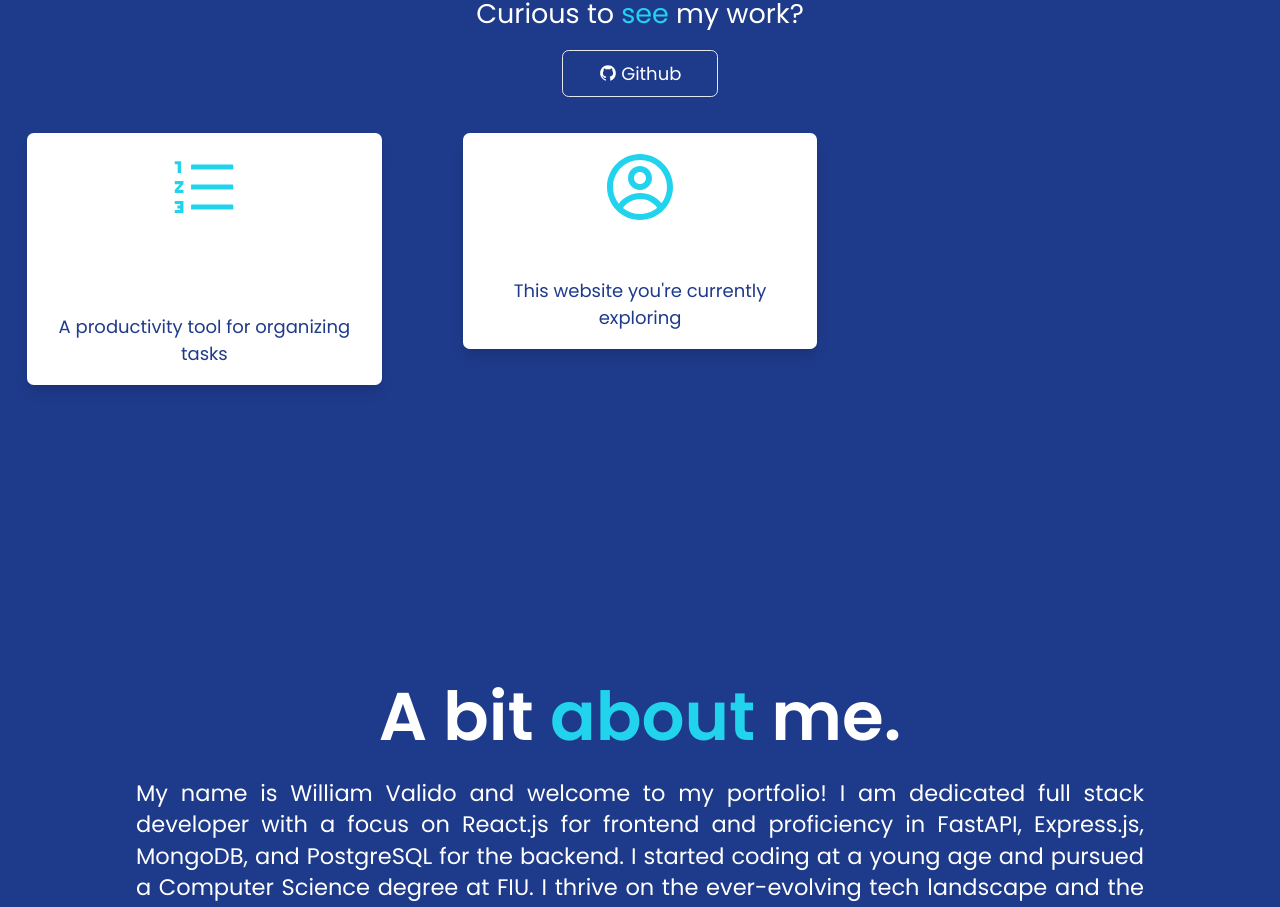
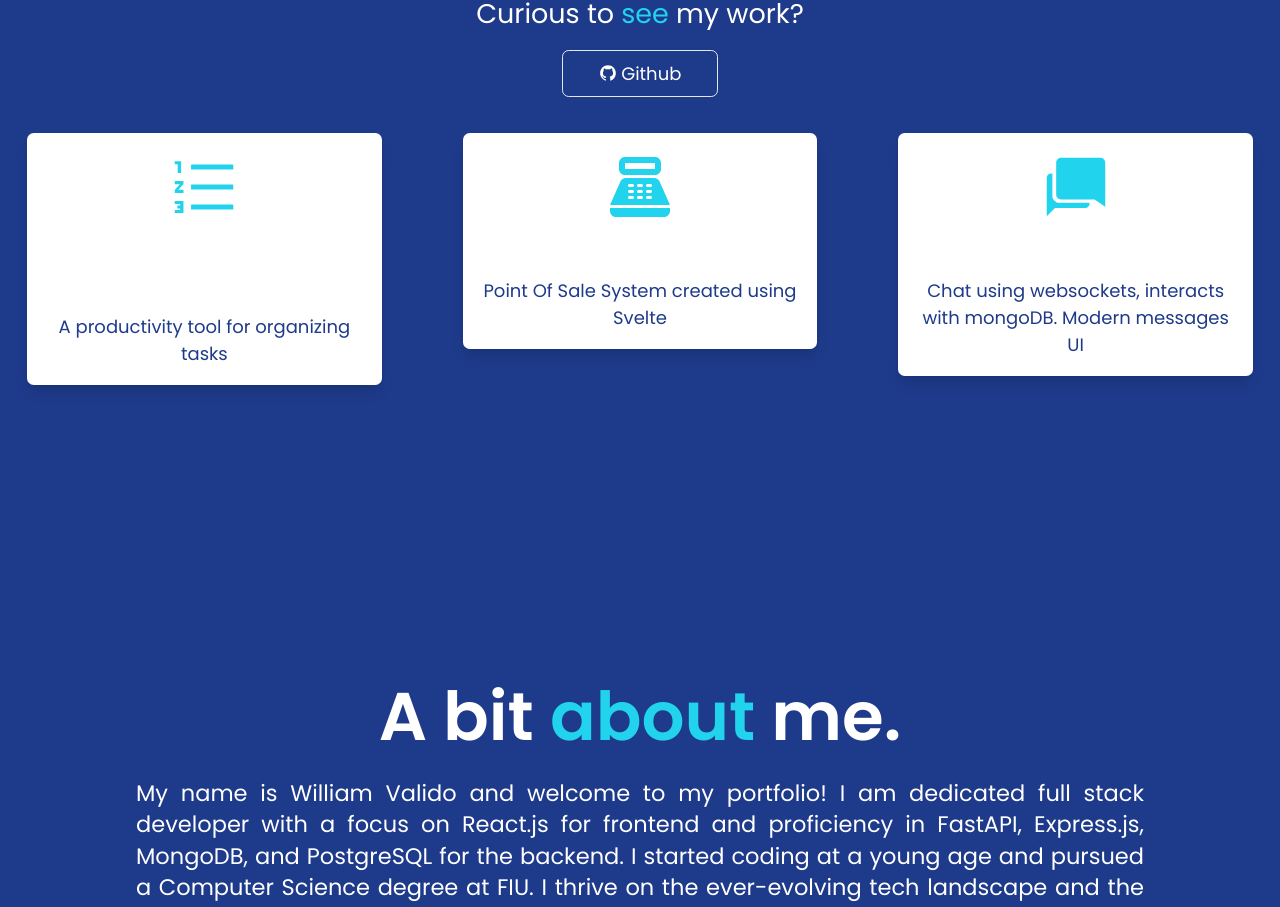
Before and after one commit to willyvcodes/portfolio, a React (Create React App) app: page / in a window 1280 px wide. Shown: the part 1196-2103 px from the top of the page. Built offline with nearby package versions, Linux system fonts and the light colour scheme.

Commit message:
added other projects

```diff
--- a/src/components/Projects.js
+++ b/src/components/Projects.js
@@ -1,6 +1,8 @@
 import React from "react";
 import { AiFillGithub, AiOutlineOrderedList } from "react-icons/ai";
 import { CgProfile } from "react-icons/cg";
+import { MdPointOfSale } from "react-icons/md";
+import { IoMdChatbubbles } from "react-icons/io";
 
 const Projects = () => {
   const projects = [
@@ -11,10 +13,17 @@ const Projects = () => {
       link: "https://willyv-todo.vercel.app/",
     },
     {
-      name: "Portfolio Website",
-      description: "This website you're currently exploring",
-      icon: <CgProfile className="w-16 h-16" />,
-      link: "/",
+      name: "POS",
+      description: "Point Of Sale System created using Svelte",
+      icon: <MdPointOfSale className="w-16 h-16" />,
+      link: "https://github.com/willyvcodes/POS-System",
+    },
+    {
+      name: "Simple Chat",
+      description:
+        "Chat using websockets, interacts with mongoDB. Modern messages UI",
+      icon: <IoMdChatbubbles className="w-16 h-16" />,
+      link: "https://github.com/willyvcodes/simpleChat",
     },
   ];
 
```
